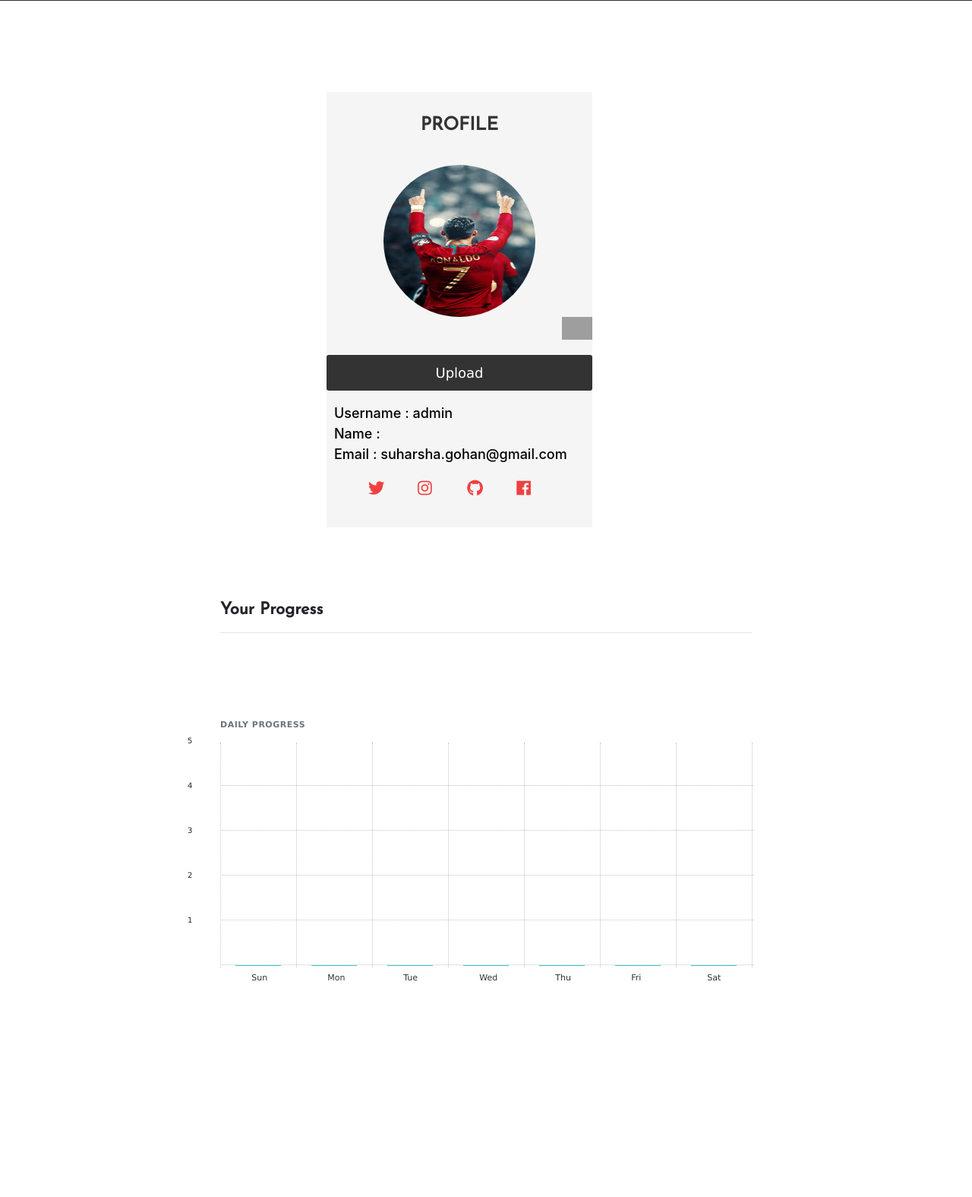
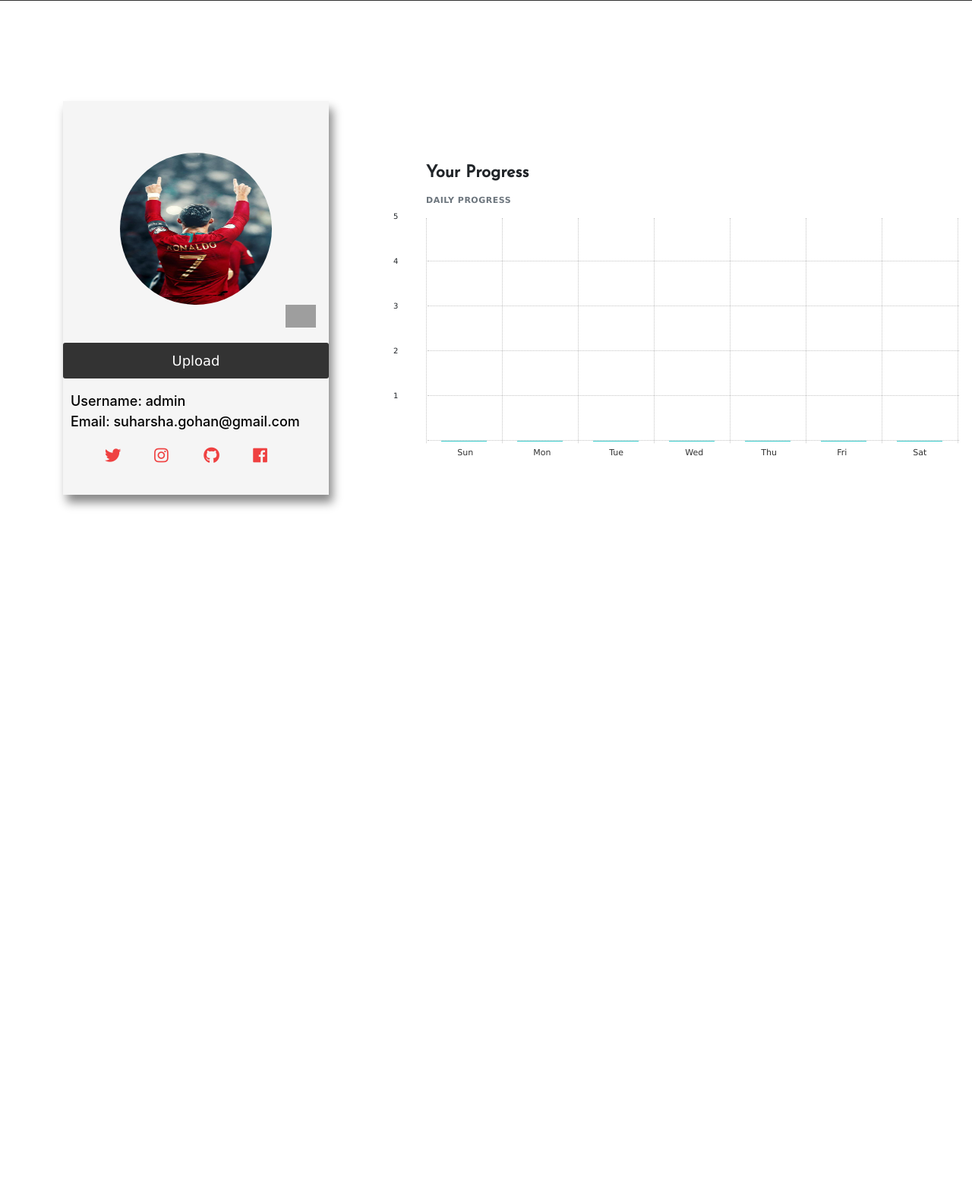
Before and after one commit to SuharshaHarish/learn-sanskrit-new, a Django app: page /learn-sanskrit/profile/ in a window 1280 px wide. Shown: the whole page at 76% size. After the commit the page ends 669 px from the top, so only its background shows below. Run offline with Django 3.2, Linux system fonts and the light colour scheme; a user stored in the database is signed in; data comes from the database, SQL or seed files in the repository; lists and menus that the app fills with data are empty; parts of the project's set-up code (start-up, migrations or seed data) failed here and were passed over; some libraries are stand-ins or nearby versions; grey boxes are pictures that could not be loaded.

Commit message:
Profile page updated

```diff
--- a/accounts/models.py
+++ b/accounts/models.py
@@ -5,7 +5,7 @@ from django.dispatch import receiver
 
 class Profile(models.Model):
     user = models.OneToOneField(User, on_delete = models.CASCADE)
-    profile_pic = models.ImageField(upload_to='pics/',default='pics/bean.jpeg')
+    profile_pic = models.ImageField(upload_to='pics/',default='pics/Default-Profile-Pic.png')
     # description = models.TextField(max_length=500, blank=True)
     # location = models.CharField(max_length=30, default = '')
     # birth_date = models.DateField(null=True, blank=True)
--- a/sanskrit/static/css/chartstyle.css
+++ b/sanskrit/static/css/chartstyle.css
@@ -1,6 +1,6 @@
 body,
 html {
-  height: 100%;
+  /* height: 100%; */
 }
 
 body {
@@ -8,12 +8,23 @@ body {
   display: flex;
   -webkit-box-orient: vertical;
   -webkit-box-direction: normal;
-  flex-direction: column;
+  flex-direction: row;
   -webkit-box-pack: center;
   justify-content: center;
   -webkit-box-align: center;
   align-items: center;
   font-family: "fira-sans-2", Verdana, sans-serif;
+}
+
+#progress {
+  margin: 5%;
+}
+
+#cmnts {
+  font-size: 22px;
+  font-weight: 600;
+  font-family: "Josefin Sans";
+  /* padding-top: 80px; */
 }
 
 #q-graph {
--- a/sanskrit/static/css/profile.css
+++ b/sanskrit/static/css/profile.css
@@ -1,32 +1,40 @@
-@import url('https://fonts.googleapis.com/css?family=Josefin+Sans|Comfortaa|Varela+Round|Paytone+One&display=swap');
+@import url("https://fonts.googleapis.com/css?family=Josefin+Sans|Comfortaa|Varela+Round|Paytone+One&display=swap");
 
-
-body{
-    font-family: 'Comfortaa', cursive;
+body {
+  font-family: "Comfortaa", cursive;
   display: block;
   justify-content: center;
   height: 1fr;
 }
 
-#toptitle{
+#toptitle {
   font-size: 24px;
   font-weight: 900;
   padding-top: 30px;
   color: #333;
-  font-family: 'Josefin Sans', sans-serif;
+  font-family: "Josefin Sans", sans-serif;
   text-transform: uppercase;
   text-align: center;
 }
 
-.profile_container .profcard{
-    margin-top: 580px;
+.profile_container {
+  margin: 5%;
+  margin-right: 10%;
+}
+
+.profile_container .profcard {
+  /* margin-top: 580px; */
   width: 350px;
   height: 1fr;
   background-color: whitesmoke;
-    margin-left: 20%;
+  /* border-style: solid; */
+  /* border-width: 2px; */
+  /* border-color: #111; */
+  box-shadow: 5px 10px 12px #888888;
+  /* margin-left: 20%; */
 }
 
-#profile_pic img{
+#profile_pic img {
   /* width: 100%;
     height: 350px; */
   width: 200px;
@@ -37,11 +45,11 @@ body{
   border-radius: 50%;
 }
 
-#id_profile_pic{
+#id_profile_pic {
   display: block;
 }
 
-#upload_btn{
+#upload_btn {
   width: 100%;
   margin-top: 10px;
   padding: 10px 10px;
@@ -54,25 +62,26 @@ body{
   transition: all in 0.4s;
 }
 
-#upload_btn:hover{
+#upload_btn:hover {
   background: #111;
   transition: all in 0.4s;
 }
 
-
-#profile_name, #name, #email_id{
+#profile_name,
+#name,
+#email_id {
   /* font-size: 16px; */
   color: black;
   padding-left: 10px;
-    font-family: -apple-system, BlinkMacSystemFont, 'Segoe UI', Roboto, Oxygen, Ubuntu, Cantarell, 'Open Sans', 'Helvetica Neue', sans-serif;
+  font-family: -apple-system, BlinkMacSystemFont, "Segoe UI", Roboto, Oxygen,
+    Ubuntu, Cantarell, "Open Sans", "Helvetica Neue", sans-serif;
   font-weight: 500;
   font-size: large;
 }
 
-#email_id{
+#email_id {
   padding-bottom: 20px;
 }
-
 
 .profile_container .profcard ul li {
   display: inline-block;
@@ -80,32 +89,23 @@ body{
   width: 60px;
   height: 60px;
   padding-left: 15px;
-
 }
 
-.profile_container .profcard ul li a{
+.profile_container .profcard ul li a {
   color: #ef4141;
   transition: all in 0.5s;
 }
 
-.profile_container .profcard ul li a:hover{
+.profile_container .profcard ul li a:hover {
   color: #1e1f26;
   transition: all in 0.5s;
 }
 
-#cmnts{
-    font-size: 22px;
-    font-weight: 600;
-    font-family: "Josefin Sans";
-    padding-top: 80px;
-  }
+/* #progess {
+  padding-top: 90px;
+} */
 
-
-#progess{
-    padding-top: 90px;
-}
-
-#q-graph .caption{
+#q-graph .caption {
   padding-bottom: 20px;
 }
 
@@ -115,10 +115,11 @@ body{
   width: 30px;
   height: 30px;
   float: right;
+  margin-right: 5%;
   padding: 20px;
-    background-repeat:no-repeat;
+  background-repeat: no-repeat;
   background-size: contain;
-    background-image:url('https://img.icons8.com/cute-clipart/64/000000/add-camera.png') ;
+  background-image: url("https://img.icons8.com/cute-clipart/64/000000/add-camera.png");
 }
 
 #id_profile_pic::-webkit-file-upload-button {
--- a/sanskrit/templates/sanskrit/profile_page.html
+++ b/sanskrit/templates/sanskrit/profile_page.html
@@ -9,7 +9,7 @@
 <div class="profile_container">
 
   <div class="profcard">
-    <h1 id="toptitle">Profile</h1>
+    <h1 id="toptitle">{{user.first_name}} {{user.last_name}}</h1>
     <div id="profile_pic">
       <img src="{{profile.profile_pic.url}}" />
       <form method="post" enctype="multipart/form-data">
@@ -18,9 +18,8 @@
         <button id="upload_btn" type="submit">Upload</button>
       </form>
     </div>
-    <div id="profile_name">Username : {{user.username}}</div>
-    <div class="" id="name">Name : {{user.first_name}} {{user.last_name}}</div>
-    <div class="" id="email_id">Email : {{user.email}}</div>
+    <div id="profile_name">Username: {{user.username}}</div>
+    <div class="" id="email_id">Email: {{user.email}}</div>
     <ul>
       <li><a href=""><i class="fab fa-twitter fa-lg"></i></a></li>
       <li><a href=""><i class="fab fa-instagram fa-lg"></i></a></li>
@@ -28,8 +27,6 @@
       <li><a href=""><i class="fab fa-facebook fa-lg"></i></a></li>
     </ul>
   </div>
-  <h1 id="cmnts">Your Progress</h1>
-  <hr />
   <!-- messages -->
   {% if messages %}
   {% for message in messages %}
@@ -39,7 +36,9 @@
   {% endfor %}
   {% endif %}
   <!-- messages -->
+</div>
 <div class="" id="progess">
+  <h1 id="cmnts">Your Progress</h1>
   <br>
   <table id="q-graph">
     <caption>Daily Progress</caption>
@@ -102,7 +101,7 @@
     </div>
   </div>
 </div>
-</div>
+
 
 <script src="https://ajax.googleapis.com/ajax/libs/jquery/3.4.1/jquery.min.js"></script>
 <script>
```
Also changed, not shown: accounts/migrations/0006_alter_profile_profile_pic.py (added), media/pics/Default-Profile-Pic.png (added), media/pics/default-profile-picture.png (added). Lines whose indentation alone changed are shown as unchanged.
